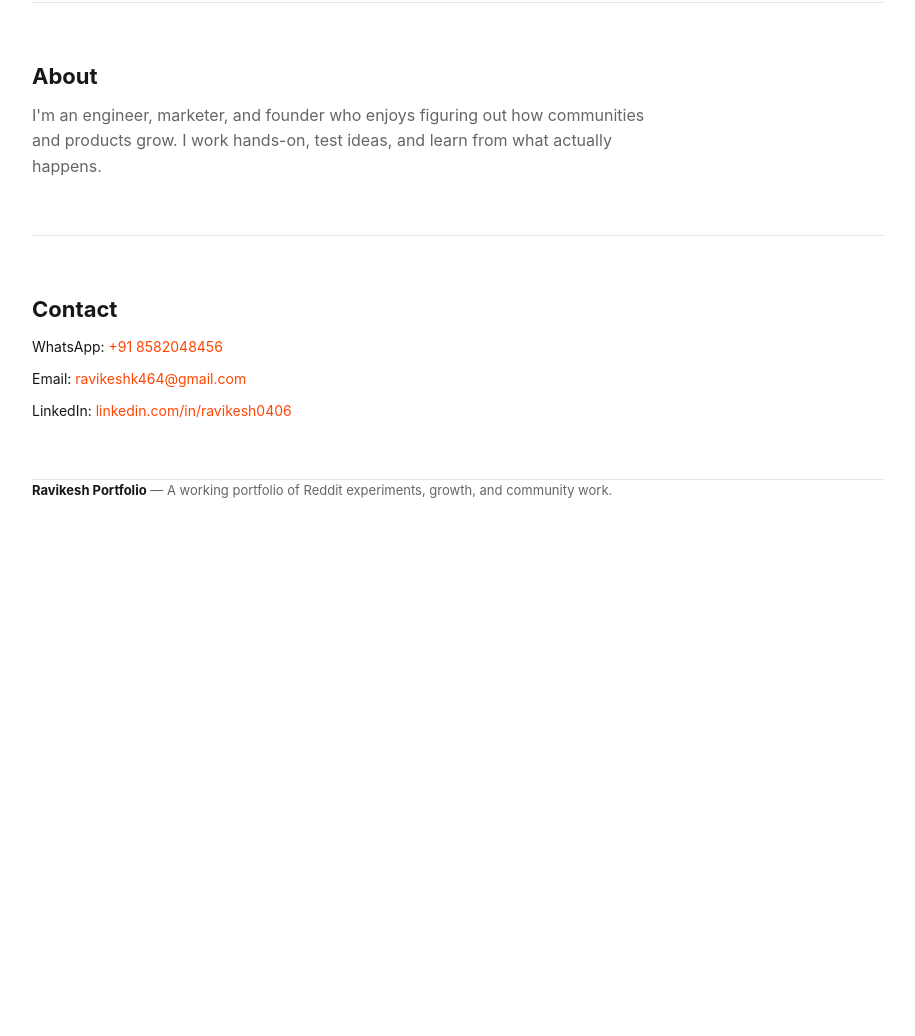
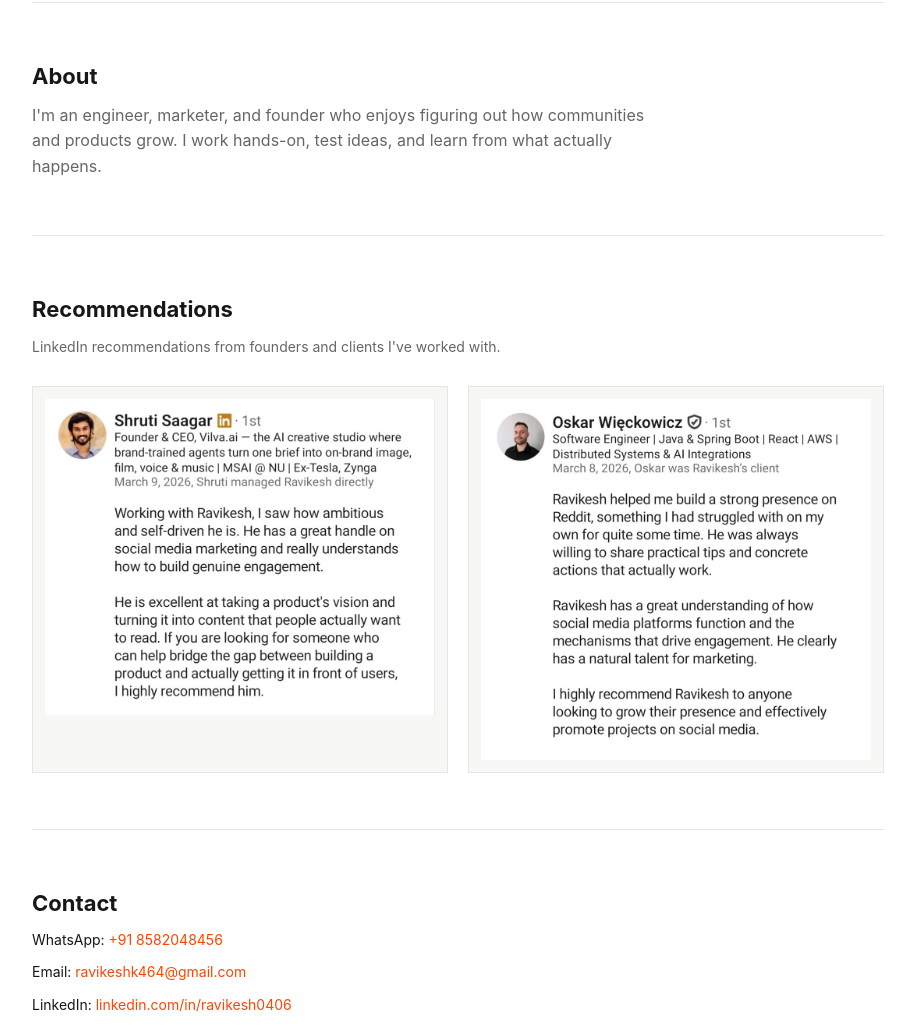
Before and after one commit to Ravikesh0406/ravikesh, a website: page index.html in a window 1280 px wide. Shown: the part 1077-2113 px from the top of the page, without its empty margins (182-1097 px from the left). Before the commit the page ends 1578 px from the top, so only its background shows below. Drawn offline with Linux system fonts and the light colour scheme.

Commit message:
Add LinkedIn recommendation screenshots to homepage

```diff
--- a/index.html
+++ b/index.html
@@ -129,6 +129,19 @@
     }
 
     .about-text { max-width: 640px; color: var(--muted); }
+
+    .recommendation-grid {
+      display: grid;
+      grid-template-columns: repeat(2, minmax(0, 1fr));
+      gap: 20px;
+    }
+    .recommendation {
+      border: 1px solid var(--border);
+      background: var(--card);
+      padding: 12px;
+    }
+    .recommendation img { display: block; width: 100%; height: auto; }
+
     .contact-list { list-style: none; display: grid; gap: 10px; font-size: 14px; }
     .contact-list a { color: var(--orange); text-decoration: none; }
     .contact-list a:hover { text-decoration: underline; }
@@ -142,6 +155,7 @@
       .hero { padding: 48px 0 40px; }
       .work-item { grid-template-columns: 1fr; gap: 8px; }
       .result { text-align: left; }
+      .recommendation-grid { grid-template-columns: 1fr; }
     }
   </style>
 </head>
@@ -213,6 +227,19 @@
       <p class="about-text">I'm an engineer, marketer, and founder who enjoys figuring out how communities and products grow. I work hands-on, test ideas, and learn from what actually happens.</p>
     </section>
 
+    <section id="recommendations">
+      <h2>Recommendations</h2>
+      <p class="section-note">LinkedIn recommendations from founders and clients I've worked with.</p>
+      <div class="recommendation-grid">
+        <figure class="recommendation">
+          <img src="assets/recommendation-shruti.jpg" alt="LinkedIn recommendation from Shruti Saagar, Founder and CEO of Vilva.ai" width="1000" height="811" loading="lazy">
+        </figure>
+        <figure class="recommendation">
+          <img src="assets/recommendation-oskar.jpg" alt="LinkedIn recommendation from Oskar Więckowicz, Software Engineer" width="1000" height="925" loading="lazy">
+        </figure>
+      </div>
+    </section>
+
     <section id="contact">
       <h2>Contact</h2>
       <ul class="contact-list">
```
Also changed, not shown: assets/recommendation-oskar.jpg (added), assets/recommendation-shruti.jpg (added).
